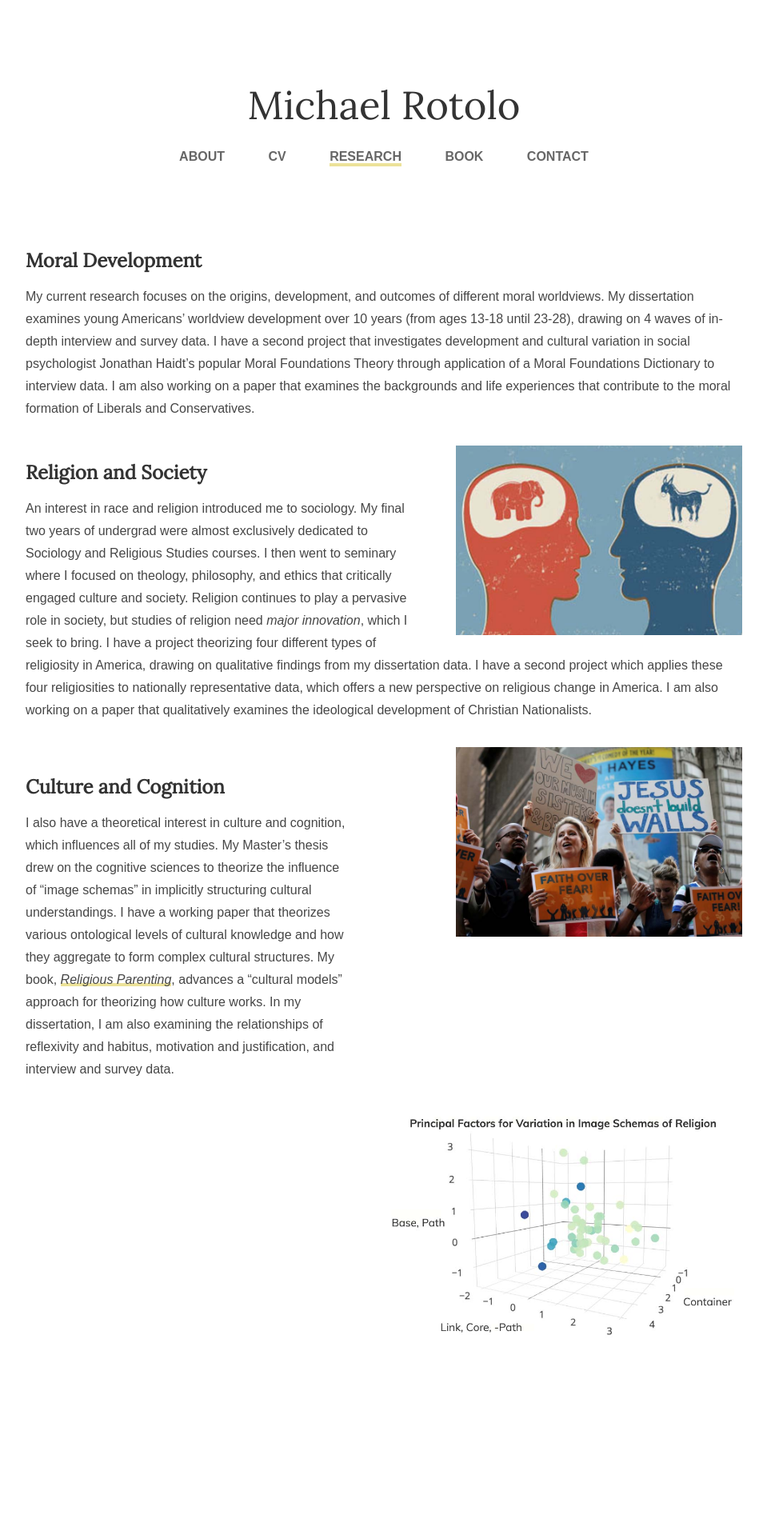
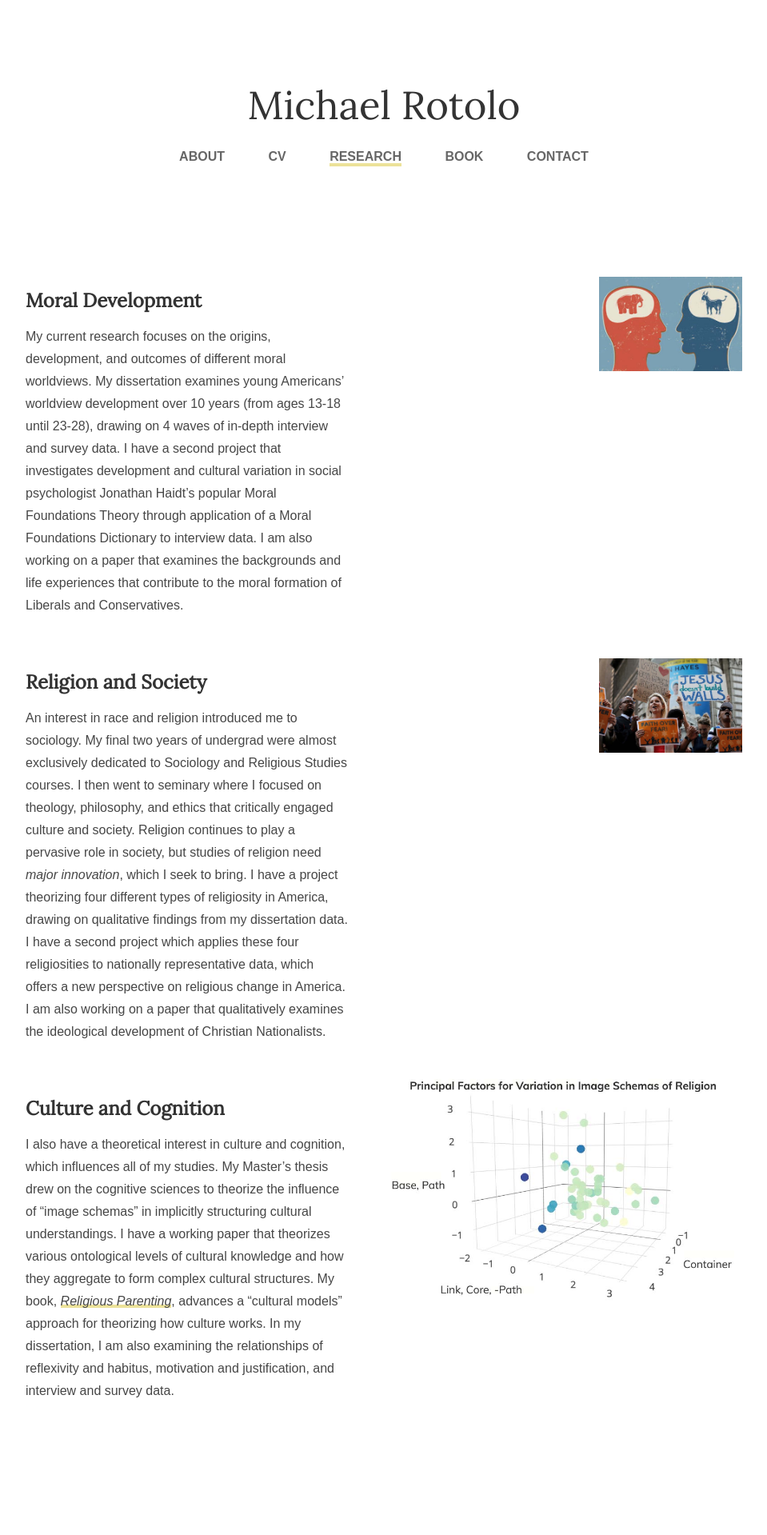
Before and after one commit to michaelrotolo/github.io, a Jekyll site: the page built from research/index.html, in a window 1280 px wide. Shown: the whole page at 80% size, without its empty margins (160-1119 px from the left). Built offline with Jekyll 4.4.1, drawn with Linux system fonts in a browser that asks for light colours; some web fonts are replaced; before the commit the page ends 1687 px from its top, so only the background shows below that.

Commit message:
Update index.html

```diff
--- a/research/index.html
+++ b/research/index.html
@@ -4,16 +4,23 @@ title: Research | Michael Rotolo
 ---
 <div class="blurb">
 	<div class="research-block">
+		<div class="left-small">
 			<h2>Moral Development</h2>
 			<p>My current research focuses on the origins, development, and outcomes of different moral worldviews. My dissertation examines young Americans’ worldview development over 10 years (from ages 13-18 until 23-28), drawing on 4 waves of in-depth interview and survey data. I have a second project that investigates development and cultural variation in social psychologist Jonathan Haidt’s popular Moral Foundations Theory through application of a Moral Foundations Dictionary to interview data. I am also working on a paper that examines the backgrounds and life experiences that contribute to the moral formation of Liberals and Conservatives.</p>
+		</div><!--left-small-->
+		<div class="right-big">
 			<img class="image-right-research" src="../images/politics.jpg" alt="Illustration of red head with an elephant brain faces a blue head with a donkey brain." />
-
+		</div><!--right-big-->
 	</div><!--research-block-->
 
 	<div class="research-block">
+		<div class="left-small">
 			<h2>Religion and Society</h2>
 			<p>An interest in race and religion introduced me to sociology. My final two years of undergrad were almost exclusively dedicated to Sociology and Religious Studies courses. I then went to seminary where I focused on theology, philosophy, and ethics that critically engaged culture and society. Religion continues to play a pervasive role in society, but studies of religion need <i>major innovation</i>, which I seek to bring. I have a project theorizing four different types of religiosity in America, drawing on qualitative findings from my dissertation data. I have a second project which applies these four religiosities to nationally representative data, which offers a new perspective on religious change in America. I am also working on a paper that qualitatively examines the ideological development of Christian Nationalists.</p>
+		</div><!--left-small-->
+		<div class="right-big">
 			<img class="image-right-research" src="../images/religion.jpg" alt="Religious protesters hold signs that say Jesus doesn't build walls and Faith over fear." />
+		</div><!--right-big-->
 	</div><!--research-block-->
 
 	<div class="research-block">
```
Lines whose indentation alone changed are shown as unchanged.
